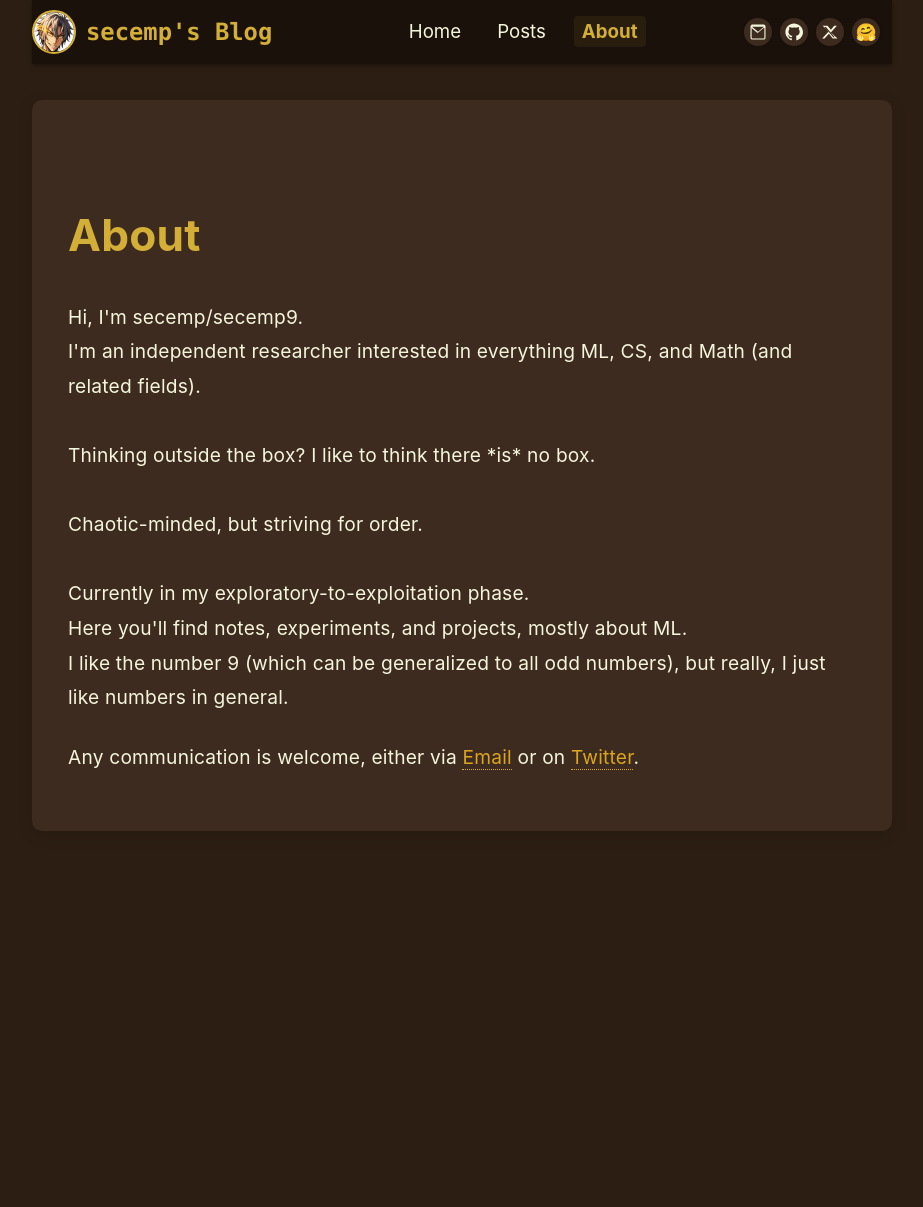
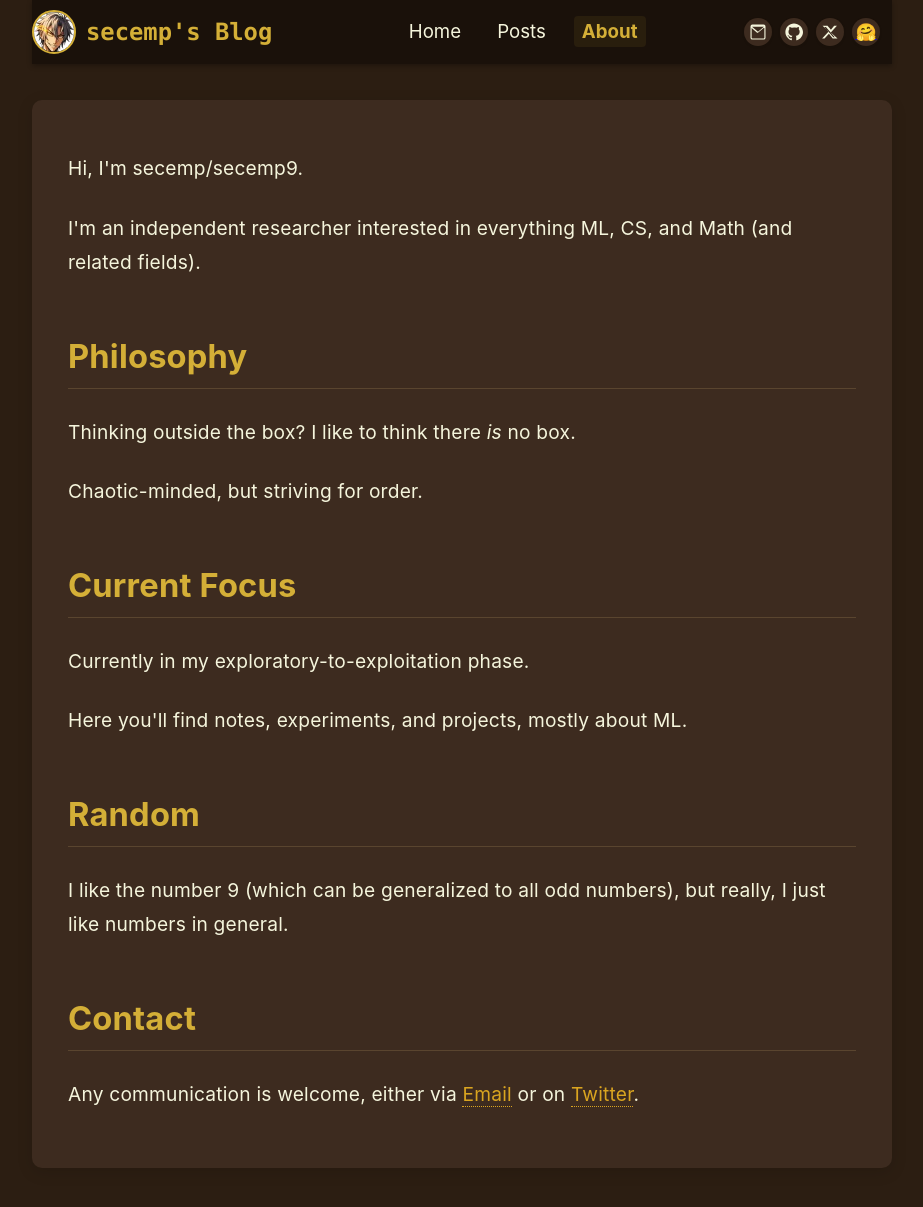
Before and after one commit to secemp9/secemp9.github.io, a Jekyll site: the page built from about.md, in a window 1280 px wide and 1208 px high. Shown: the whole window, without its empty margins (178-1101 px from the left). Built offline with Jekyll 4.4.1, drawn with Linux system fonts in a browser that asks for light colours; nearby versions of some CDN libraries; a style sheet for code colours, icons or effects is not loaded.

Commit message:
better about page?

```diff
--- a/about.md
+++ b/about.md
@@ -4,21 +4,83 @@ title: About
 ---
 
 <div class="markdown-content">
-  <h1>About</h1>
+
   <p>
-    Hi, I'm secemp/secemp9.<br>
-    I'm an independent researcher interested in everything ML, CS, and Math (and related fields).<br>
-    <br>
-    Thinking outside the box? I like to think there *is* no box.<br>
-    <br>
-    Chaotic-minded, but striving for order.<br>
-    <br>
-    Currently in my exploratory-to-exploitation phase.<br>
-    Here you'll find notes, experiments, and projects, mostly about ML.<br>
+
+    Hi, I'm secemp/secemp9.
+
+  </p>
+
+
+
+  <p>
+
+    I'm an independent researcher interested in everything ML, CS, and Math (and related fields).
+
+  </p>
+
+
+
+  <h2>Philosophy</h2>
+
+
+
+  <p>
+
+    Thinking outside the box? I like to think there <em>is</em> no box.
+
+  </p>
+
+
+
+  <p>
+
+    Chaotic-minded, but striving for order.
+
+  </p>
+
+
+
+  <h2>Current Focus</h2>
+
+
+
+  <p>
+
+    Currently in my exploratory-to-exploitation phase.
+
+  </p>
+
+
+
+  <p>
+
+    Here you'll find notes, experiments, and projects, mostly about ML.
+
+  </p>
+
+
+
+  <h2>Random</h2>
+
+
+
+  <p>
+
     I like the number 9 (which can be generalized to all odd numbers), but really, I just like numbers in general.
-    <br>
+
   </p>
+
+
+
+  <h2>Contact</h2>
+
+
+
   <p>
+
     Any communication is welcome, either via <a href="mailto:secemp9@gmail.com">Email</a> or on <a href="https://x.com/secemp9">Twitter</a>.
+
   </p>
+
 </div>
```
Also changed, not shown: 1 other file.
